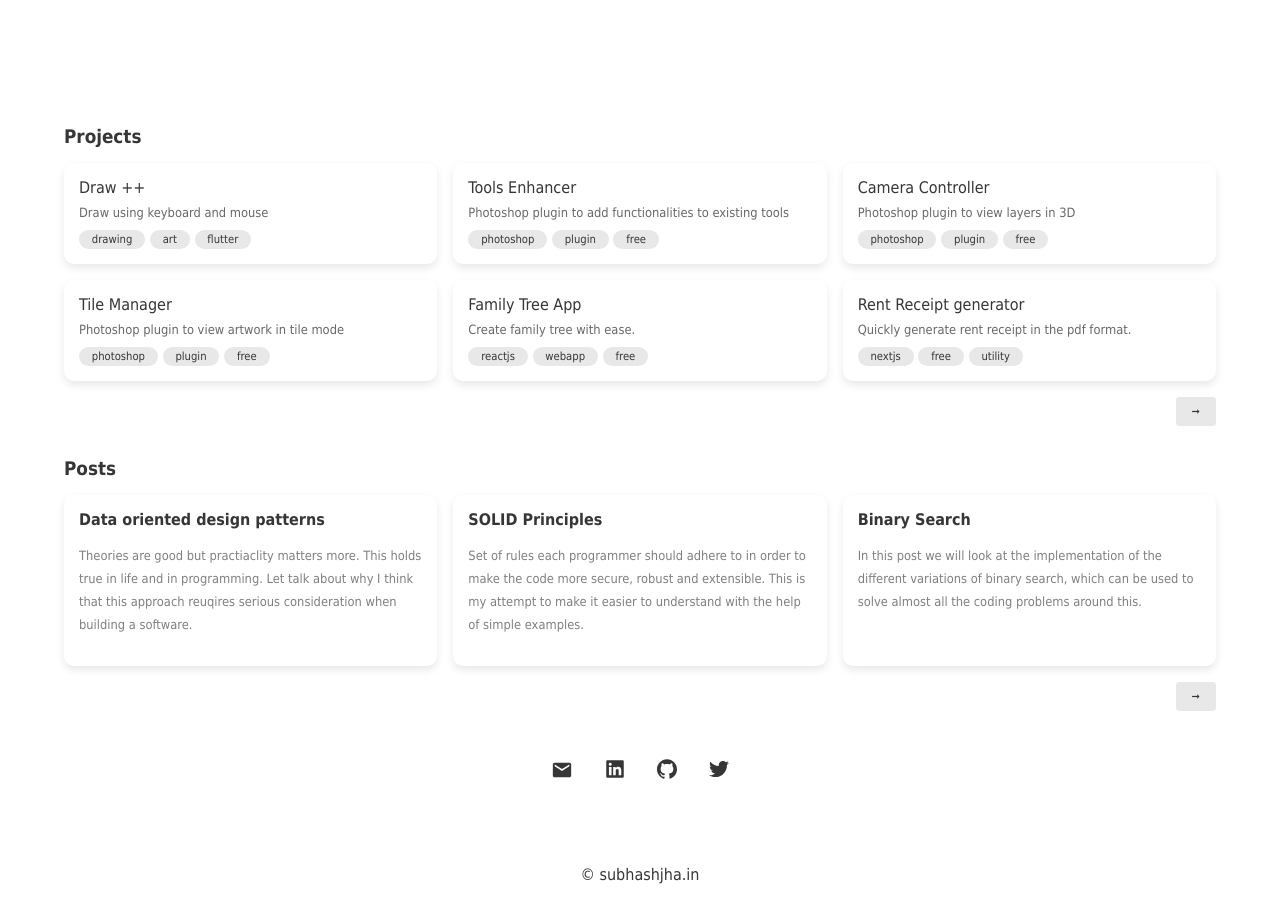
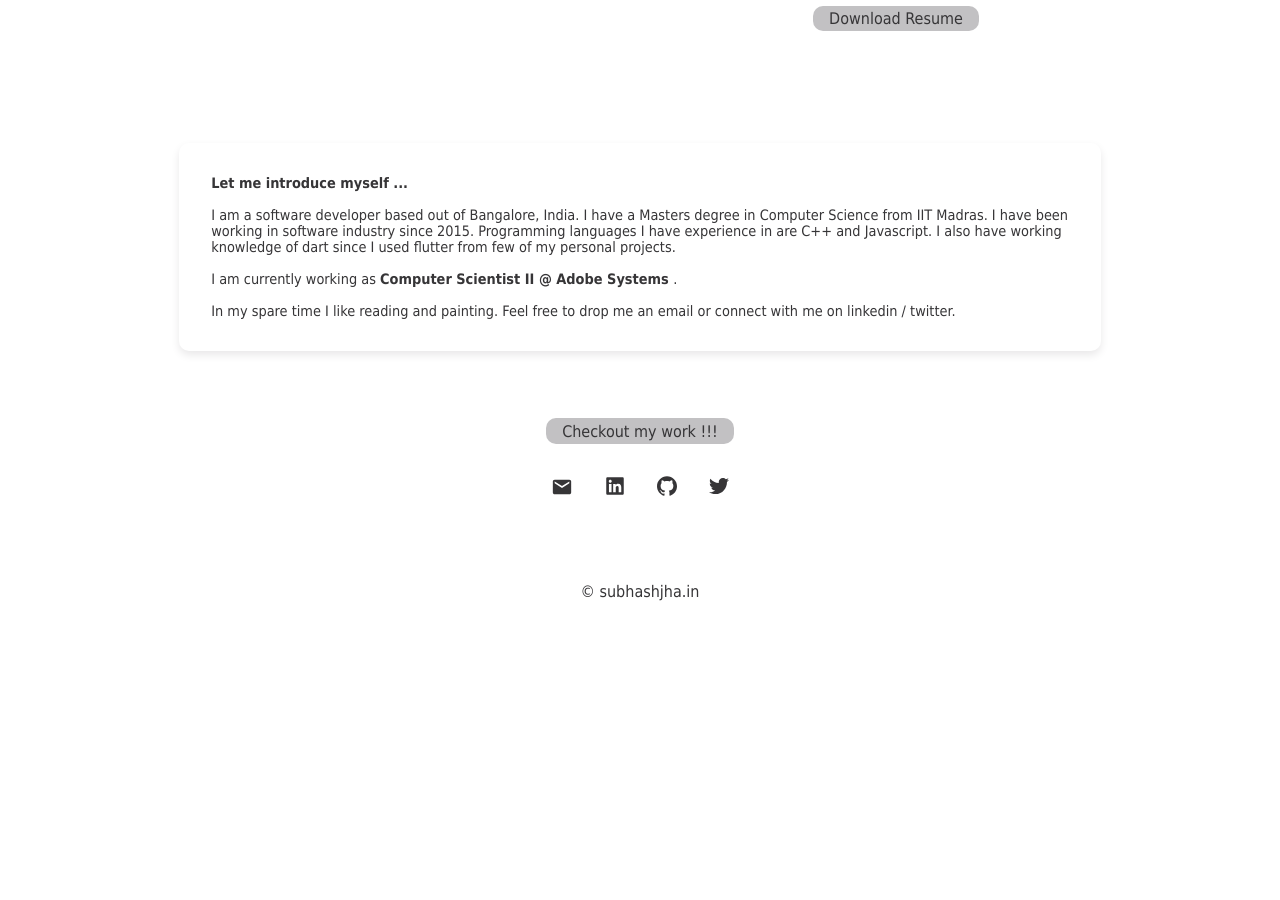
Before and after one commit to jhasubhash/jhasubhash.github.io, a Next.js app: page / in a window 1280 px wide. Shown: the part 409-1309 px from the top of the page. After the commit the page ends 1026 px from the top, so only its background shows below. Built offline with nearby package versions, Linux system fonts and the light colour scheme.

Commit message:
making it simple

```diff
--- a/pages/_app.tsx
+++ b/pages/_app.tsx
@@ -24,7 +24,6 @@ function MyApp({ Component, pageProps }) {
   return <Wrapper>
   <ThemeProvider theme={theme == 'light' ? lightTheme : darkTheme}>
   <GlobalStyles />
-  <Header toggleTheme={toggleTheme}/>
   <main className='container'>
   <Component {...pageProps} />
   </main>
--- a/pages/index.tsx
+++ b/pages/index.tsx
@@ -78,40 +78,31 @@ padding-top:2rem;
   gap: 2rem;
 `;
 
-const MoreBtn = styled.a`
-  font-size: 0.7rem;
-  width: fit-content;
-  margin-left: auto;
-  border-radius: 10%;
+const AboutMeDiv = styled.div`
+padding: 2rem;
+border-radius: 10px;
+font-size: 0.9rem;
+box-shadow: 0 4px 8px 0
+  ${({ theme }) => getShadowColor(theme, 0.7, theme.text)};
+display: flex;
+justify-content: space-between;
+width: 80%;
+@media (max-width: 900px) {
+  padding: 1rem;
+  width: 100%;
+}
 `;
 
-const PostsDiv = styled.div`
-display: grid;
-grid-template-columns: repeat(3, 1fr);
-gap: 1rem;
-margin-top: 1rem;
-margin-bottom: 1rem;
-@media (max-width: 900px) {
-  grid-template-columns: 1fr;
-}
-`;
 
 const ProfilePic = styled.img`
 clip-path: circle(100px at center);
 `;
 
-const ProjectItemDiv = styled.div`
-display: grid;
-grid-template-columns: repeat(3, 1fr);
-gap: 1rem;
-margin-top: 1rem;
-margin-bottom: 1rem;
-@media (max-width: 900px) {
-  grid-template-columns: repeat(2, 1fr);;
-}
-@media (max-width: 500px) {
-  grid-template-columns: 1fr;
-}
+const LinkDiv = styled.div`
+background-color: ${({ theme }) => getShadowColor(theme, 0.55, theme.text)};
+border-radius: 10px;
+padding: 0.2rem 1rem 0.2rem 1rem;
+margin-top: 3rem;
 `;
 
 
@@ -145,40 +136,32 @@ export default function Home({ posts, projects }) {
             C++ | Javascript | ReactJS | NextJS | WebAssembly | Flutter
           </CodeDiv>
         </DescDiv>
+        <br />
+        <LinkDiv>
+        <a href='/docs/subhash_jha_resume.pdf' download>
+            Download Resume
+        </a>
+        </LinkDiv>
         </InfoDiv>
         </HeroDiv>
-        <ProjectDiv>
-          <h3>
-            Projects
-          </h3>
-          <ProjectItemDiv>
-          {projects.filter(
-                (post, index) => index < 6
-              ).map((project, index) => (
-          <ProjectItem project={project} key={index} preview={true} />
-        ))}
-        </ProjectItemDiv>
-          <Link href='/projects'>
-            <MoreBtn className="btn">➞</MoreBtn>
-          </Link>
-        </ProjectDiv>
-        <BlogDiv>
-          <h3>
-            Posts
-          </h3>
-          <PostsDiv>
-            {posts
-              .filter(
-                (post, index) => index < 3
-              )
-              .map((post, index) => (
-                <Post post={post} key={index} preview={true}/>
-              ))}
-          </PostsDiv>
-          <Link href='/blog'>
-            <MoreBtn className="btn">➞</MoreBtn>
-          </Link>
-        </BlogDiv>
+        <AboutMeDiv>
+          <div>
+          <b>Let me introduce myself ...</b>
+        <br/>
+        <br/>
+        I am a software developer based out of Bangalore, India. I have a Masters degree in Computer Science from IIT Madras. I have been working in software industry since 2015. Programming languages I have experience in are C++ and Javascript. I also have working knowledge of dart since I used flutter from few of my personal projects.
+        <br /> <br />
+        I am currently working as <b>Computer Scientist II @ Adobe Systems </b>.
+        <br /> <br />
+        In my spare time I like reading and painting. Feel free to drop me an email or connect with me on linkedin / twitter.
+        </div>
+        </AboutMeDiv>
+        <br/>
+       <LinkDiv>
+          <a href="https://pseudocoder.in" target="__blank">
+          Checkout my work !!!
+          </a>
+       </LinkDiv>
         <ShareDiv>
           <a href="mailto:subhashjha.mail@gmail.com">
             <MdEmail size={22} />
```
Also changed, not shown: 1 other file (tests, documents, lock files or other folders).
